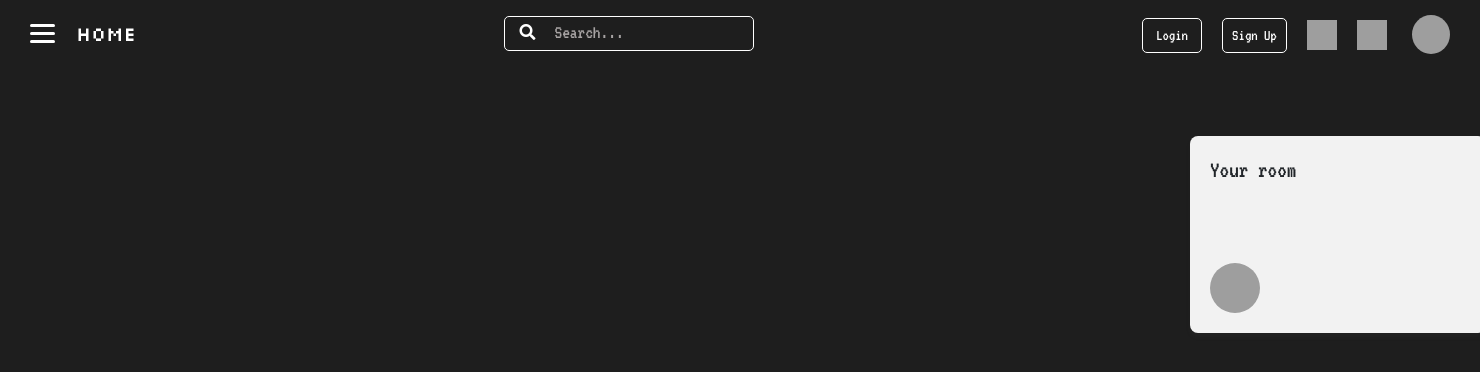
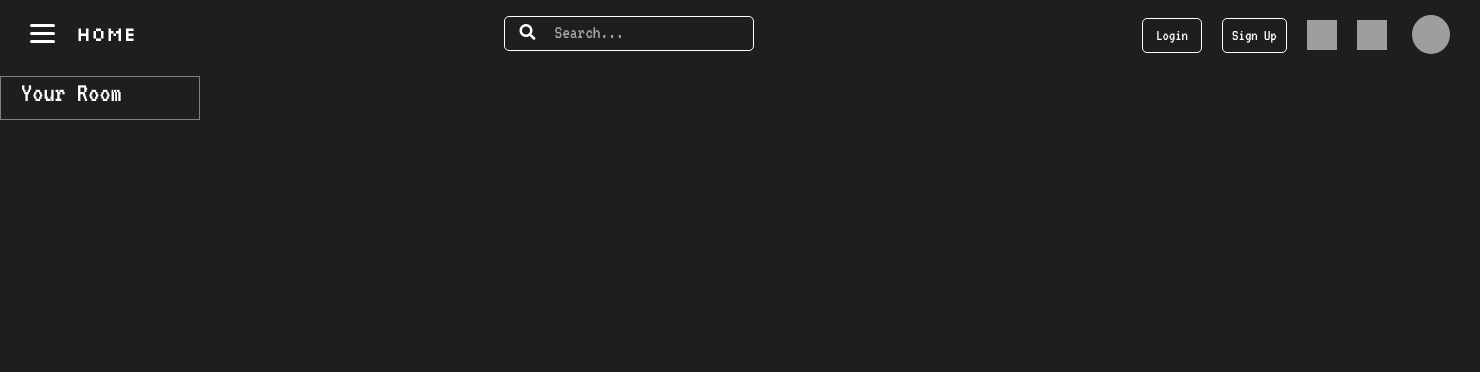
Before and after one commit to darshkok07/vorex-project, a Django app: page / in a window 1480 px wide. Shown: the top 372 px of the page. Run offline with Django 5.2, Linux system fonts and the light colour scheme; grey boxes are pictures that could not be loaded.

Commit message:
adding body

```diff
--- a/base/templates/base/home.html
+++ b/base/templates/base/home.html
@@ -1,5 +1,13 @@
-{% extends 'base.html' %} {% block title %}
+{% extends 'base.html' %} {% load static %} {% block title %}
 <title>Home</title>
+{% endblock %} {% block link %}
+<link rel="stylesheet" href="{% static 'css/body.css'%}" />
 {% endblock %} {%block nav %}
 <a href="/">HOME</a>
+{% endblock %} {% block content %}
+<div class="rooms">
+  <div class="your-rooms-container">
+    <h3>Your Room</h3>
+  </div>
+</div>
 {% endblock %}
--- /dev/null
+++ b/static/css/body.css
@@ -0,0 +1,11 @@
+.your-rooms-container {
+  background-color: rgba(255, 255, 255, 0);
+  border: 1px solid gray;
+  width: 200px;
+  height: auto;
+  margin-top: 10px;
+}
+.your-rooms-container h3 {
+  color: white;
+  margin-left: 20px;
+}
--- a/static/css/style.css
+++ b/static/css/style.css
@@ -67,7 +67,7 @@ nav {
 .nav-links {
   display: flex;
   flex-direction: column;
-  background-color: rgba(242, 242, 242, 0);
+  background-color: #1e1e1e;
   position: absolute;
   top: 60px;
   left: 30px;
@@ -198,29 +198,3 @@ nav {
   color: black;
   transition: 0.4s ease;
 }
-
-.room-container {
-  width: 20%;
-  height: 80%;
-  margin: auto;
-  padding: 20px;
-  background-color: #f2f2f2;
-  box-shadow: 0 4px 4px rgba(64, 64, 64, 0.1);
-  border-radius: 8px;
-  margin-top: 70px;
-  margin-left: 1190px;
-  transition: 0.5s;
-}
-.room-container:hover {
-  transform: scale(1.0498765);
-  box-shadow: 0 0 10px #363636;
-}
-.room-img {
-  border-radius: 50%;
-  margin-top: 70px;
-  transition: 0.5s;
-}
-.room-img:hover {
-  transform: scale(1.0498765);
-  box-shadow: 0 0 10px rgb(89, 89, 89);
-}
--- a/templates/base.html
+++ b/templates/base.html
@@ -23,7 +23,7 @@
     />
     {% block title %}
     <title>Home</title>
-    {% endblock %}
+    {% endblock %} {% block link %} {% endblock %}
   </head>
   <body>
     <div class="loading-page"></div>
@@ -91,18 +91,7 @@
         </div>
       </nav>
     </header>
-    <main>
-      <div class="room-container">
-        <h4>Your room</h4>
-        <img
-          src="https://res.cloudinary.com/dljndgwcl/image/upload/v1733392568/2019_07_29_77135_1564383613._large_uvrm1e.jpg"
-          alt="img"
-          width="50px"
-          height="50px"
-          class="room-img"
-        />
-      </div>
-    </main>
+    {% block content %}{% endblock %}
     <script>
       document.addEventListener("DOMContentLoaded", () => {
         const hamburger = document.getElementById("hamburger");
```
